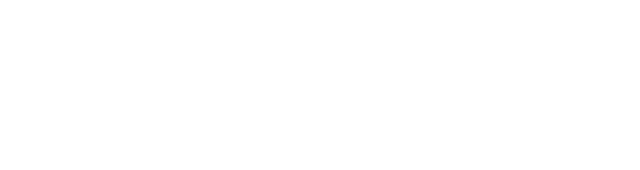
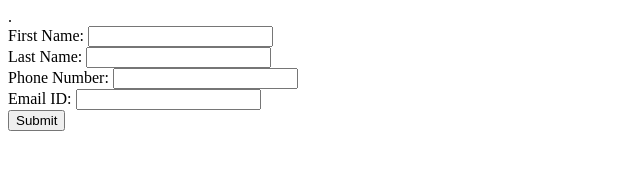
Before and after one commit to acciojob/form-login-2-HidekiMichi, a website: page main.html in a window 1280 px wide. Shown: the whole page, without its empty margins (0-640 px from the left). Drawn offline with Linux system fonts and the light colour scheme.

Commit message:
created a submission

```diff
--- a/main.html
+++ b/main.html
@@ -7,7 +7,22 @@
 </head>
 
 <body>
-	<!-- the entire body must be written by student -->
+	<!-- the entire body must be written by student -->.
+	<form>
+        <label for="First Name">First Name:</label>
+        <input type="text" name="First Name">
+        <br>
+        <label for="Last Name">Last Name:</label>
+        <input type="text" name="Last Name">
+        <br>
+        <label for="Phone Number">Phone Number:</label>
+        <input type="text" name="Phone Number">
+        <br>
+        <label for="Email ID">Email ID:</label>
+        <input type="text" name="Email ID">
+        <br>
+        <button type="submit" onclick="submitDetails()">Submit</button>
+    </form>
     <script type="text/javascript" src="./script.js">
 </script>
 
--- a/script.js
+++ b/script.js
@@ -1 +1,18 @@
 //your JS code here. If required.
+let label1 = document.querySelector('label[for="First Name"]');
+let label2 = document.querySelector('label[for="Last Name"]');
+let label3 = document.querySelector('label[for="Phone Number"]');
+let label4 = document.querySelector('label[for="Email ID"]');
+
+let fullName = document.querySelector('input[name="First Name"]');
+let lastName = document.querySelector('input[name="Last Name"]');
+let Phone = document.querySelector('input[name="Phone Number"]');
+let Email = document.querySelector('input[name="Email ID"]');
+
+function submitDetails() {
+    alert(`${label1.textContent} ${fullName.value}
+${label2.textContent} ${lastName.value}
+${label3.textContent} ${Phone.value}
+${label4.textContent} ${Email.value}
+    `);
+}
```
